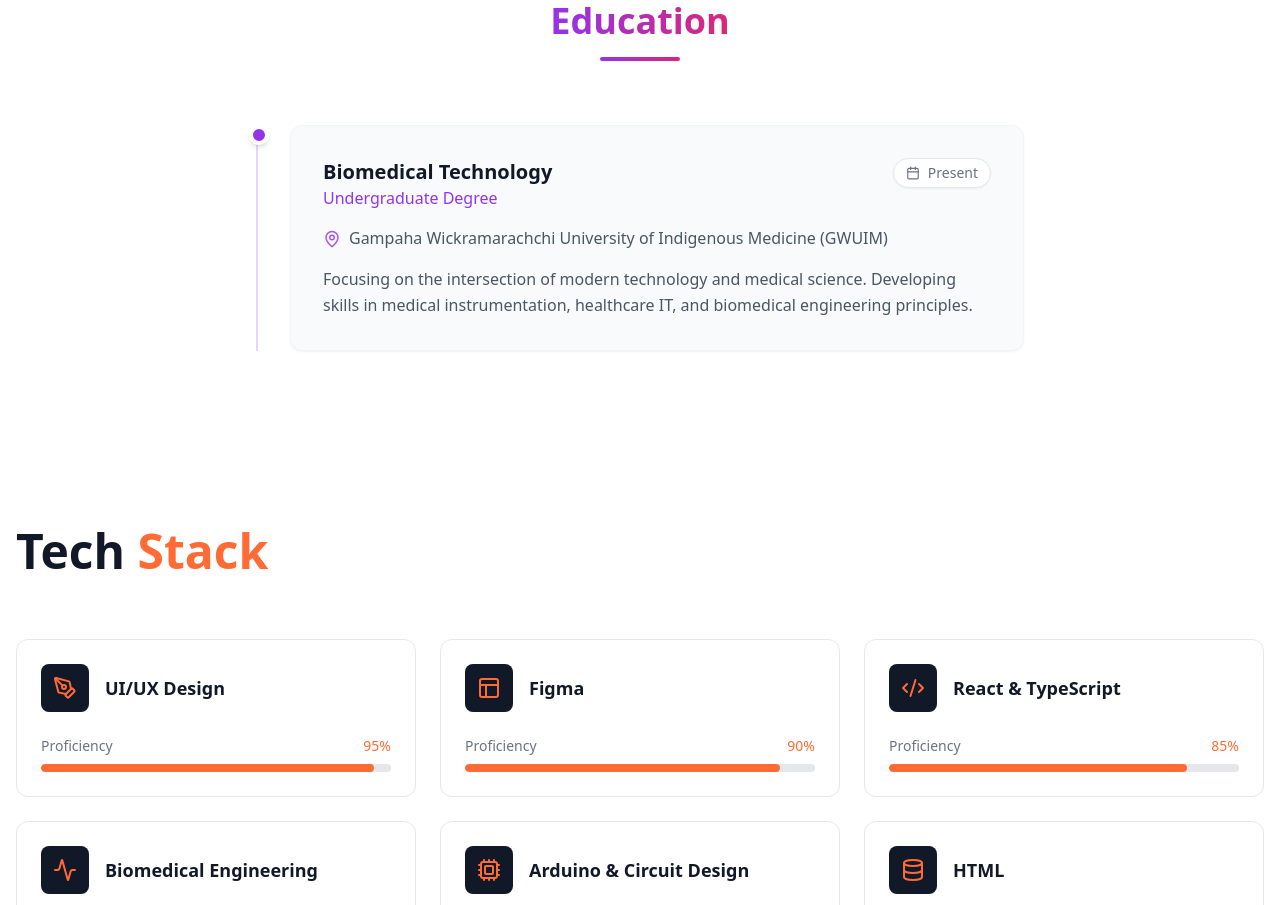
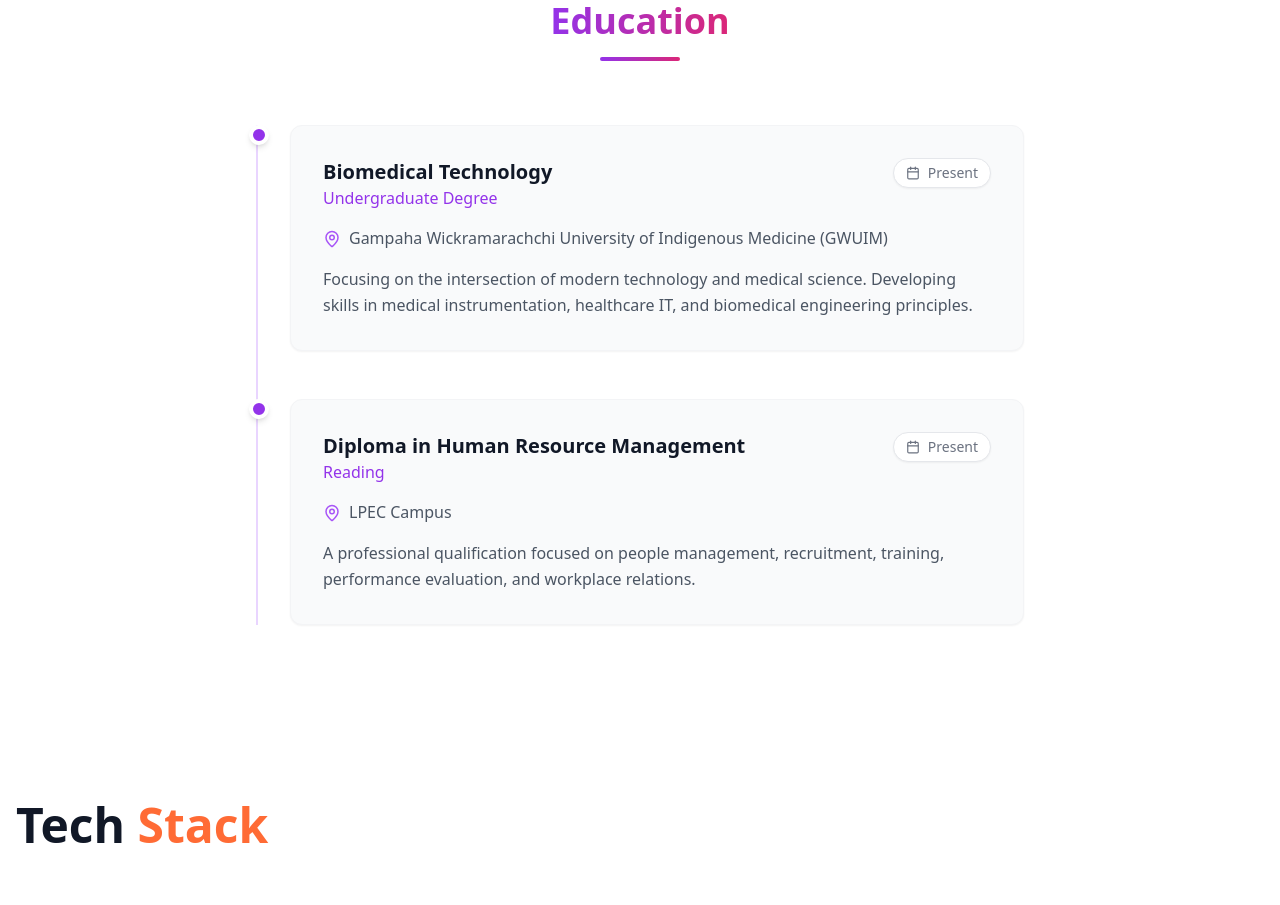
Before and after one commit to Nilupul-Wickramasinghe/My-Portfolio-GWU-BHBT-2022-04, a React (Vite) app: page / in a window 1280 px wide. Shown: the part 1460-2365 px from the top of the page. Built offline with nearby package versions, Linux system fonts and the light colour scheme.

Commit message:
Education: render multiple entries and remove duplicate component

```diff
--- a/src/components/Education.jsx
+++ b/src/components/Education.jsx
@@ -1,20 +1,39 @@
 import React from 'react';
 import { motion } from 'framer-motion';
 import { GraduationCap, Calendar, MapPin } from 'lucide-react';
+
+const EDUCATION = [
+  {
+    id: 'btech',
+    title: 'Biomedical Technology',
+    subtitle: 'Undergraduate Degree',
+    when: 'Present',
+    place: 'Gampaha Wickramarachchi University of Indigenous Medicine (GWUIM)',
+    description:
+      'Focusing on the intersection of modern technology and medical science. Developing skills in medical instrumentation, healthcare IT, and biomedical engineering principles.'
+  },
+  {
+    id: 'dhrm',
+    title: 'Diploma in Human Resource Management',
+    subtitle: 'Reading',
+    when: 'Present',
+    place: 'LPEC Campus',
+    description:
+      'A professional qualification focused on people management, recruitment, training, performance evaluation, and workplace relations.'
+  }
+];
+
 export function Education() {
-  return <section id="education" className="py-20 bg-white dark:bg-gray-900">
+  return (
+    <section id="education" className="py-20 bg-white dark:bg-gray-900">
       <div className="max-w-6xl mx-auto px-4">
-        <motion.div initial={{
-        opacity: 0,
-        y: 20
-      }} whileInView={{
-        opacity: 1,
-        y: 0
-      }} viewport={{
-        once: true
-      }} transition={{
-        duration: 0.6
-      }} className="text-center mb-16">
+        <motion.div
+          initial={{ opacity: 0, y: 20 }}
+          whileInView={{ opacity: 1, y: 0 }}
+          viewport={{ once: true }}
+          transition={{ duration: 0.6 }}
+          className="text-center mb-16"
+        >
           <h2 className="text-4xl font-bold mb-4">
             <span className="bg-clip-text text-transparent bg-gradient-to-r from-purple-600 to-pink-600">
               Education
@@ -24,63 +43,40 @@ export function Education() {
         </motion.div>
 
         <div className="max-w-3xl mx-auto">
-          <motion.div initial={{
-          opacity: 0,
-          y: 20
-        }} whileInView={{
-          opacity: 1,
-          y: 0
-        }} viewport={{
-          once: true
-        }} transition={{
-          duration: 0.6,
-          delay: 0.2
-        }} className="relative pl-8 border-l-2 border-purple-200 dark:border-purple-800 space-y-12">
-            {/* Education Item */}
-            <div className="relative">
+          <motion.div
+            initial={{ opacity: 0, y: 20 }}
+            whileInView={{ opacity: 1, y: 0 }}
+            viewport={{ once: true }}
+            transition={{ duration: 0.6, delay: 0.2 }}
+            className="relative pl-8 border-l-2 border-purple-200 dark:border-purple-800 space-y-12"
+          >
+            {EDUCATION.map((item) => (
+              <div key={item.id} className="relative">
                 <div className="absolute -left-[41px] top-0 w-5 h-5 rounded-full bg-purple-600 border-4 border-white shadow-md" />
                 <div className="bg-gray-50 dark:bg-gray-800 p-8 rounded-xl shadow-sm border border-gray-100 dark:border-gray-700 hover:shadow-md transition-shadow">
                   <div className="flex flex-col md:flex-row md:items-start md:justify-between mb-4">
                     <div>
-                    <h3 className="text-xl font-bold text-gray-900 dark:text-gray-100">
-                      Biomedical Technology
-                    </h3>
-                    <p className="text-purple-600 font-medium">
-                      Undergraduate Degree
-                    </p>
+                      <h3 className="text-xl font-bold text-gray-900 dark:text-gray-100">{item.title}</h3>
+                      <p className="text-purple-600 font-medium">{item.subtitle}</p>
                     </div>
                     <div className="mt-2 md:mt-0 flex items-center text-gray-500 dark:text-gray-300 text-sm bg-white dark:bg-gray-700 px-3 py-1 rounded-full border border-gray-200 dark:border-gray-600 shadow-sm">
                       <Calendar size={14} className="mr-2" />
-                    <span>Present</span>
+                      <span>{item.when}</span>
                     </div>
                   </div>
 
-                <div className="flex items-start mb-4 text-gray-600">
+                  <div className="flex items-start mb-4 text-gray-600 dark:text-gray-300">
                     <MapPin size={18} className="mr-2 mt-1 flex-shrink-0 text-purple-500" />
-                  <span>
-                    Gampaha Wickramarachchi University of Indigenous Medicine
-                    (GWUIM)
-                  </span>
+                    <span>{item.place}</span>
                   </div>
 
-                <p className="text-gray-600 leading-relaxed">
-                  Focusing on the intersection of modern technology and medical
-                  science. Developing skills in medical instrumentation,
-                  healthcare IT, and biomedical engineering principles.
-                </p>
+                  <p className="text-gray-600 dark:text-gray-300 leading-relaxed">{item.description}</p>
                 </div>
               </div>
-
-            {/* Placeholder for future education or previous schooling if needed */}
-            {/* <div className="relative">
-             <div className="absolute -left-[41px] top-0 w-5 h-5 rounded-full bg-gray-300 border-4 border-white" />
-             <div className="bg-gray-50 p-6 rounded-xl border border-gray-100 opacity-70">
-             <h3 className="text-lg font-bold text-gray-700">Secondary Education</h3>
-             <p className="text-gray-500">Science Stream</p>
-             </div>
-             </div> */}
+            ))}
           </motion.div>
         </div>
       </div>
-    </section>;
+    </section>
+  );
 }
```
Lines whose indentation alone changed are shown as unchanged.
